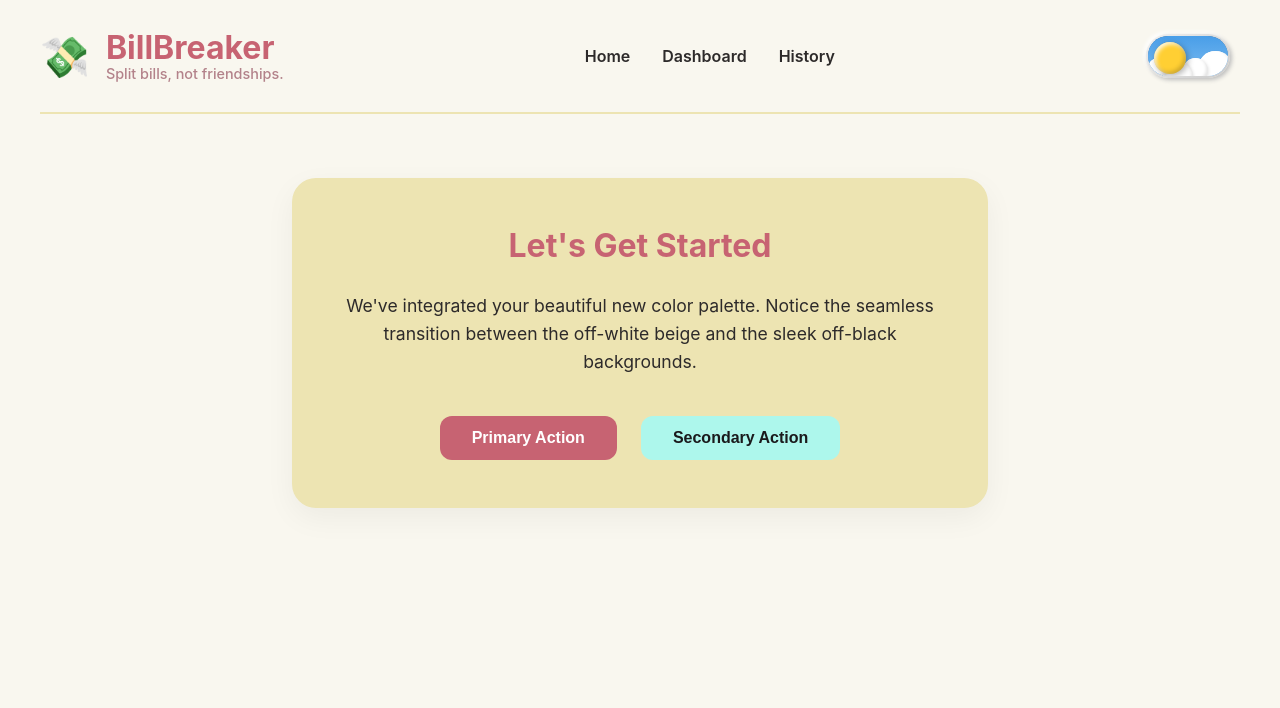
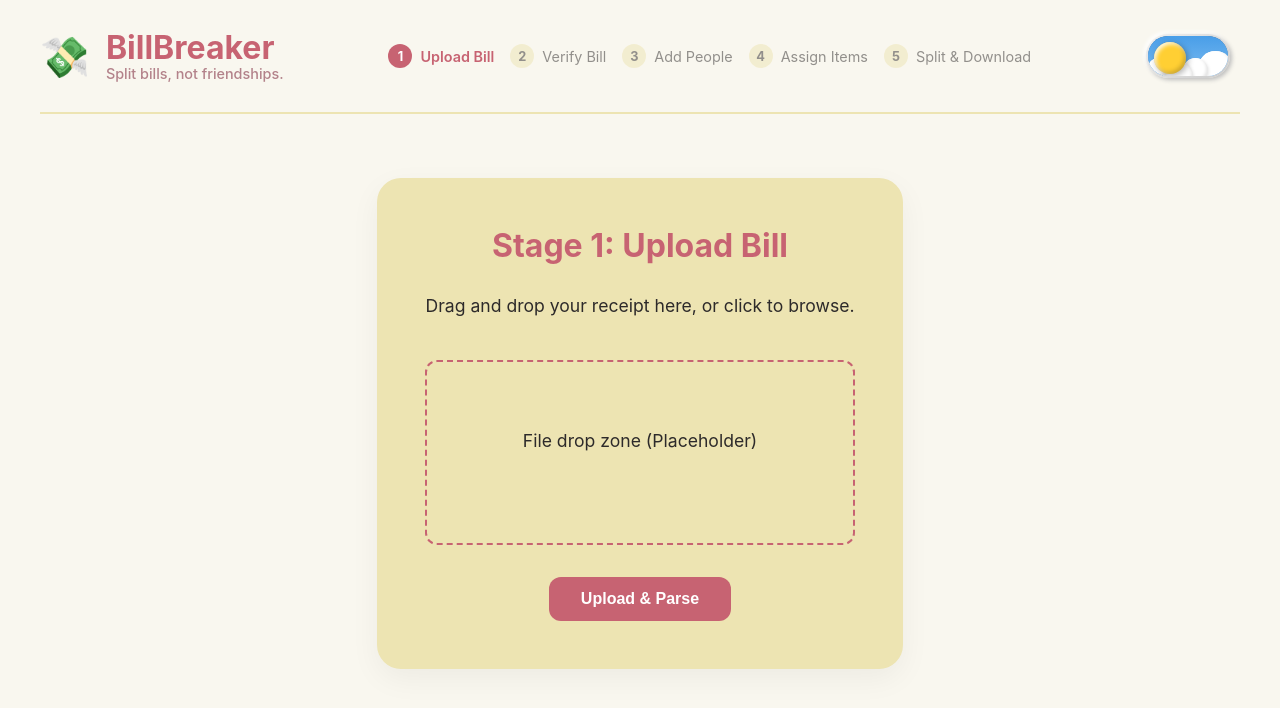
Before and after one commit to UnboundSB/BillBreaker, a React (Vite) app in the folder frontend/: page / in a window 1280 px wide. Shown: the top 708 px of the page. Built offline with nearby package versions, Linux system fonts and the light colour scheme.

Commit message:
feat: implement 5-stage application flow and state management

```diff
--- a/frontend/src/App.tsx
+++ b/frontend/src/App.tsx
@@ -1,26 +1,41 @@
+import { useState } from 'react';
 import { Navbar } from './components/Navbar';
+import { UploadStage } from './components/UploadStage';
+import { VerifyStage } from './components/VerifyStage';
+import { PeopleStage } from './components/PeopleStage';
+import { AssignmentStage } from './components/AssignmentStage';
+import { ResultsStage } from './components/ResultsStage';
 import './App.css';
 
 function App() {
+  const [currentStage, setCurrentStage] = useState(1);
+
+  // Helper function to auto-transfer to the next stage
+  const nextStage = () => {
+    if (currentStage < 5) {
+      setCurrentStage(currentStage + 1);
+    }
+  };
+
+  const prevStage = () => {
+    if (currentStage > 1) {
+      setCurrentStage(currentStage - 1);
+    }
+  };
+
   return (
     <div className="app-container">
-      <Navbar />
+      <Navbar currentStage={currentStage} />
 
       <main className="app-main">
-        <section className="palette-showcase">
-          <div className="card">
-            <h2>Let's Get Started</h2>
-            <p>We've integrated your beautiful new color palette. Notice the seamless transition between the off-white beige and the sleek off-black backgrounds.</p>
-
-            <div className="button-group">
-              <button className="btn btn-primary">Primary Action</button>
-              <button className="btn btn-accent">Secondary Action</button>
-            </div>
-          </div>
-        </section>
+        {currentStage === 1 && <UploadStage onNext={nextStage} />}
+        {currentStage === 2 && <VerifyStage onNext={nextStage} onPrev={prevStage} />}
+        {currentStage === 3 && <PeopleStage onNext={nextStage} onPrev={prevStage} />}
+        {currentStage === 4 && <AssignmentStage onNext={nextStage} onPrev={prevStage} />}
+        {currentStage === 5 && <ResultsStage onPrev={prevStage} />}
       </main>
     </div>
   )
 }
 
-export default App
+export default App;
--- /dev/null
+++ b/frontend/src/components/AssignmentStage.tsx
@@ -0,0 +1,22 @@
+interface AssignmentStageProps {
+  onNext: () => void;
+  onPrev: () => void;
+}
+
+export function AssignmentStage({ onNext, onPrev }: AssignmentStageProps) {
+  return (
+    <div className="card" style={{ maxWidth: '800px', width: '100%' }}>
+      <h2>Stage 4: Assign Items</h2>
+      <p>Who ate what? Assign each item to one or more people.</p>
+
+      <div style={{ margin: '2rem 0', padding: '2rem', border: '1px solid var(--surface-color)', borderRadius: '12px' }}>
+        <p>Interactive matching UI will go here.</p>
+      </div>
+
+      <div className="button-group">
+        <button className="btn btn-accent" onClick={onPrev}>Back</button>
+        <button className="btn btn-primary" onClick={onNext}>Calculate Split</button>
+      </div>
+    </div>
+  );
+}
--- a/frontend/src/components/Navbar.css
+++ b/frontend/src/components/Navbar.css
@@ -6,7 +6,7 @@
   width: 100%;
   border-bottom: 2px solid var(--surface-color);
   margin-bottom: 2rem;
-  flex-wrap: wrap; /* Allows wrapping on very small devices */
+  flex-wrap: wrap;
   gap: 1.5rem;
   transition: border-color 0.5s ease-in;
 }
@@ -41,22 +41,58 @@
   font-weight: 500;
 }
 
-.navbar-links {
+.navbar-stages {
   display: flex;
-  gap: 2rem;
+  gap: 1rem;
   align-items: center;
+  flex-wrap: wrap;
+  justify-content: center;
 }
 
-.nav-link {
+.stage-indicator {
+  display: flex;
+  align-items: center;
+  gap: 0.5rem;
+  opacity: 0.5;
+  transition: opacity 0.3s ease, color 0.3s ease;
   color: var(--text-color);
-  text-decoration: none;
-  font-weight: 600;
-  font-size: 1rem;
-  transition: color 0.2s ease;
 }
 
-.nav-link:hover {
+.stage-indicator.active {
+  opacity: 1;
   color: var(--primary-color);
+  font-weight: 600;
+}
+
+.stage-indicator.completed {
+  opacity: 0.8;
+  color: var(--accent-color);
+}
+
+.stage-number {
+  display: flex;
+  align-items: center;
+  justify-content: center;
+  width: 24px;
+  height: 24px;
+  border-radius: 50%;
+  background-color: var(--surface-color);
+  font-size: 0.8rem;
+  font-weight: bold;
+}
+
+.stage-indicator.active .stage-number {
+  background-color: var(--primary-color);
+  color: #fff;
+}
+
+.stage-indicator.completed .stage-number {
+  background-color: var(--accent-color);
+  color: #1a1a1c;
+}
+
+.stage-name {
+  font-size: 0.9rem;
 }
 
 .navbar-actions {
@@ -64,7 +100,12 @@
   align-items: center;
 }
 
-/* Responsive adjustments for mobile and smartwatches */
+@media (max-width: 900px) {
+  .navbar-stages {
+    display: none; /* Hide textual stages on very small screens, could replace with a simple text like "Step 1 of 5" */
+  }
+}
+
 @media (max-width: 768px) {
   .navbar {
     flex-direction: column;
@@ -75,11 +116,4 @@
     flex-direction: column;
     gap: 0.5rem;
   }
-
-  .navbar-links {
-    width: 100%;
-    justify-content: center;
-    flex-wrap: wrap;
-    gap: 1.5rem;
-  }
 }
--- a/frontend/src/components/Navbar.tsx
+++ b/frontend/src/components/Navbar.tsx
@@ -1,7 +1,19 @@
 import { ThemeToggle } from './ThemeToggle';
 import './Navbar.css';
 
-export function Navbar() {
+interface NavbarProps {
+  currentStage: number;
+}
+
+export function Navbar({ currentStage }: NavbarProps) {
+  const stages = [
+    { id: 1, name: 'Upload Bill' },
+    { id: 2, name: 'Verify Bill' },
+    { id: 3, name: 'Add People' },
+    { id: 4, name: 'Assign Items' },
+    { id: 5, name: 'Split & Download' },
+  ];
+
   return (
     <nav className="navbar">
       <div className="navbar-brand">
@@ -12,10 +24,16 @@ export function Navbar() {
         </div>
       </div>
 
-      <div className="navbar-links">
-        <a href="#" className="nav-link">Home</a>
-        <a href="#" className="nav-link">Dashboard</a>
-        <a href="#" className="nav-link">History</a>
+      <div className="navbar-stages">
+        {stages.map((stage) => (
+          <div
+            key={stage.id}
+            className={`stage-indicator ${currentStage === stage.id ? 'active' : ''} ${currentStage > stage.id ? 'completed' : ''}`}
+          >
+            <div className="stage-number">{stage.id}</div>
+            <span className="stage-name">{stage.name}</span>
+          </div>
+        ))}
       </div>
 
       <div className="navbar-actions">
--- /dev/null
+++ b/frontend/src/components/PeopleStage.tsx
@@ -0,0 +1,27 @@
+interface PeopleStageProps {
+  onNext: () => void;
+  onPrev: () => void;
+}
+
+export function PeopleStage({ onNext, onPrev }: PeopleStageProps) {
+  return (
+    <div className="card">
+      <h2>Stage 3: Add People</h2>
+      <p>How many people are splitting this bill, and what are their names?</p>
+
+      <div style={{ margin: '2rem 0' }}>
+        <input
+          type="text"
+          placeholder="Person's Name"
+          style={{ padding: '0.8rem', borderRadius: '8px', border: '1px solid var(--text-muted)', width: '80%' }}
+        />
+        <button className="btn btn-accent" style={{ marginTop: '1rem' }}>Add Person</button>
+      </div>
+
+      <div className="button-group">
+        <button className="btn btn-accent" onClick={onPrev}>Back</button>
+        <button className="btn btn-primary" onClick={onNext}>Next: Assign Items</button>
+      </div>
+    </div>
+  );
+}
--- /dev/null
+++ b/frontend/src/components/ResultsStage.tsx
@@ -0,0 +1,25 @@
+interface ResultsStageProps {
+  onPrev: () => void;
+}
+
+export function ResultsStage({ onPrev }: ResultsStageProps) {
+  return (
+    <div className="card">
+      <h2>Stage 5: Final Split</h2>
+      <p>Here is what everyone owes.</p>
+
+      <div style={{ margin: '2rem 0', textAlign: 'left' }}>
+        <h3>Summary:</h3>
+        <ul>
+          <li>Alice owes $15.00</li>
+          <li>Bob owes $13.00</li>
+        </ul>
+      </div>
+
+      <div className="button-group">
+        <button className="btn btn-accent" onClick={onPrev}>Back</button>
+        <button className="btn btn-primary">Download PDF</button>
+      </div>
+    </div>
+  );
+}
--- /dev/null
+++ b/frontend/src/components/UploadStage.tsx
@@ -0,0 +1,20 @@
+interface UploadStageProps {
+  onNext: () => void;
+}
+
+export function UploadStage({ onNext }: UploadStageProps) {
+  return (
+    <div className="card">
+      <h2>Stage 1: Upload Bill</h2>
+      <p>Drag and drop your receipt here, or click to browse.</p>
+
+      <div style={{ border: '2px dashed var(--primary-color)', padding: '3rem', borderRadius: '12px', margin: '2rem 0' }}>
+        <p>File drop zone (Placeholder)</p>
+      </div>
+
+      <div className="button-group">
+        <button className="btn btn-primary" onClick={onNext}>Upload & Parse</button>
+      </div>
+    </div>
+  );
+}
--- /dev/null
+++ b/frontend/src/components/VerifyStage.tsx
@@ -0,0 +1,30 @@
+interface VerifyStageProps {
+  onNext: () => void;
+  onPrev: () => void;
+}
+
+export function VerifyStage({ onNext, onPrev }: VerifyStageProps) {
+  return (
+    <div className="card" style={{ maxWidth: '800px', width: '100%' }}>
+      <h2>Stage 2: Verify Bill</h2>
+      <p>Review the parsed items to make sure they match the receipt.</p>
+
+      <div style={{ backgroundColor: 'var(--accent-color)', color: '#1a1a1c', padding: '1rem', borderRadius: '8px', marginBottom: '2rem' }}>
+        <strong>⚠️ Alert:</strong> Do these items total correctly to the final bill amount? (Validation logic goes here)
+      </div>
+
+      <div style={{ textAlign: 'left', marginBottom: '2rem' }}>
+        <ul>
+          <li>Item 1 - $10.00</li>
+          <li>Item 2 - $15.50</li>
+          <li>Tax - $2.50</li>
+        </ul>
+      </div>
+
+      <div className="button-group">
+        <button className="btn btn-accent" onClick={onPrev}>Back</button>
+        <button className="btn btn-primary" onClick={onNext}>Looks Good</button>
+      </div>
+    </div>
+  );
+}
```
